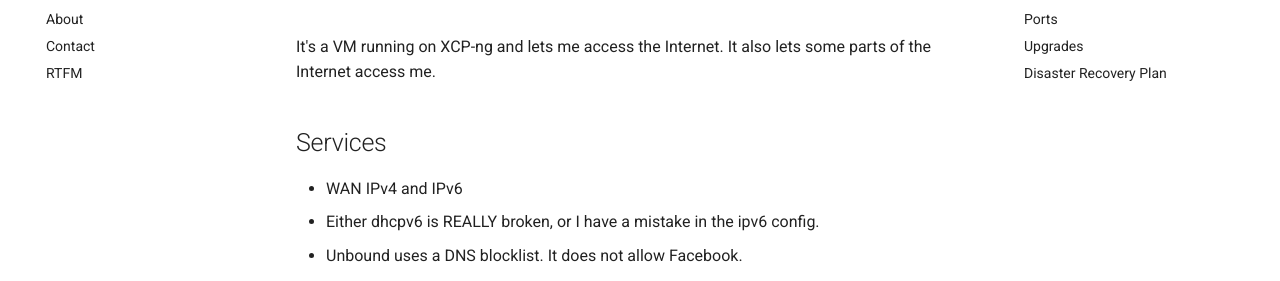
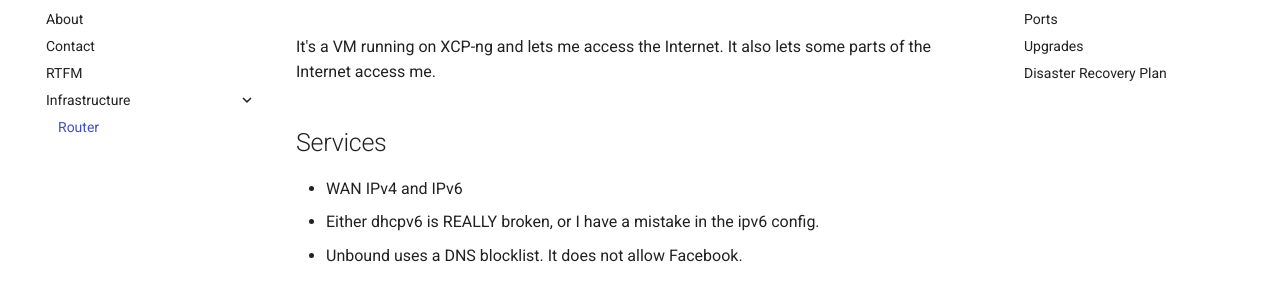
Before and after one commit to danslinky/danslinky.co.uk, an MkDocs documentation site: the page built from docs/opnsense.md, in a window 1280 px wide. Shown: the part 146-427 px from the top of the page. Built offline with MkDocs 1.6.1 and Material for MkDocs 9.7.7, drawn with Linux system fonts in a browser that asks for light colours; comment, search, counter and statistics services are not loaded; some of the changed lines change nothing that is shown.

Commit message:
Update mkdocs.yml

```diff
--- a/mkdocs.yml
+++ b/mkdocs.yml
@@ -7,6 +7,8 @@ nav:
   - About: https://www.danslinky.co.uk/
   - Contact: contact.md
   - RTFM: rtfm.md
+  - Infrastructure:
+    - Router: opnsense.md
 theme:
   name: material
 plugins:
```
